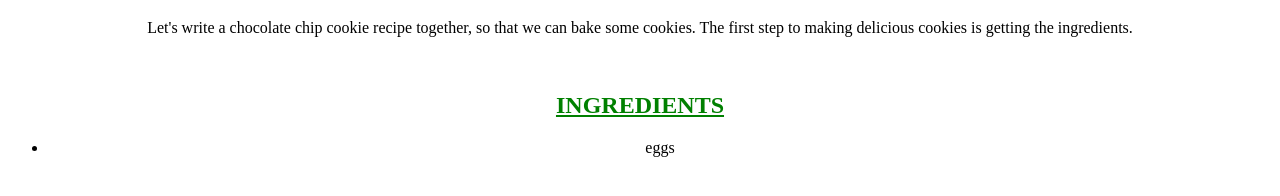
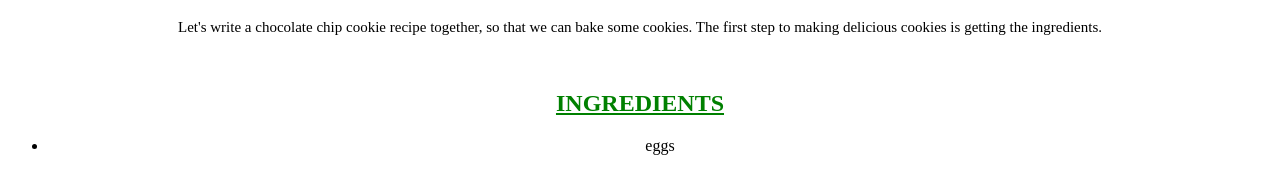
Before and after one commit to ksuares1/Chocolate-Chip-Cookies, a plain HTML site: page index.html in a window 1280 px wide. Shown: the part 268-464 px from the top of the page. Drawn offline with Linux system fonts and the light colour scheme.

Commit message:
added font-size to p tag

```diff
--- a/index.html
+++ b/index.html
@@ -13,19 +13,19 @@
 
     </br>
 
-    <p>Let's write a chocolate chip cookie recipe together, so that we can bake some cookies.
-  The first step to making delicious cookies is getting the ingredients.</p>
+    <p>Let's write a chocolate chip cookie recipe together, so that we can bake some cookies. The first step to making delicious cookies is getting the ingredients.</p>
   </br>
-<div class="container">
+  <div class="container">
+
   <h2><u>INGREDIENTS</u> </h2>
   <div class="container">
-<ul>
 
+  <ul>
   <li> eggs
   </li>
 
-</ul>
-</div>
+  </ul>
+    </div>
 
     <script src="script.js"></script>
   </body>
--- a/style.css
+++ b/style.css
@@ -17,4 +17,5 @@ h2 {
 
 p{
   line-height:20px;
+  font-size:15px;
 }
```
